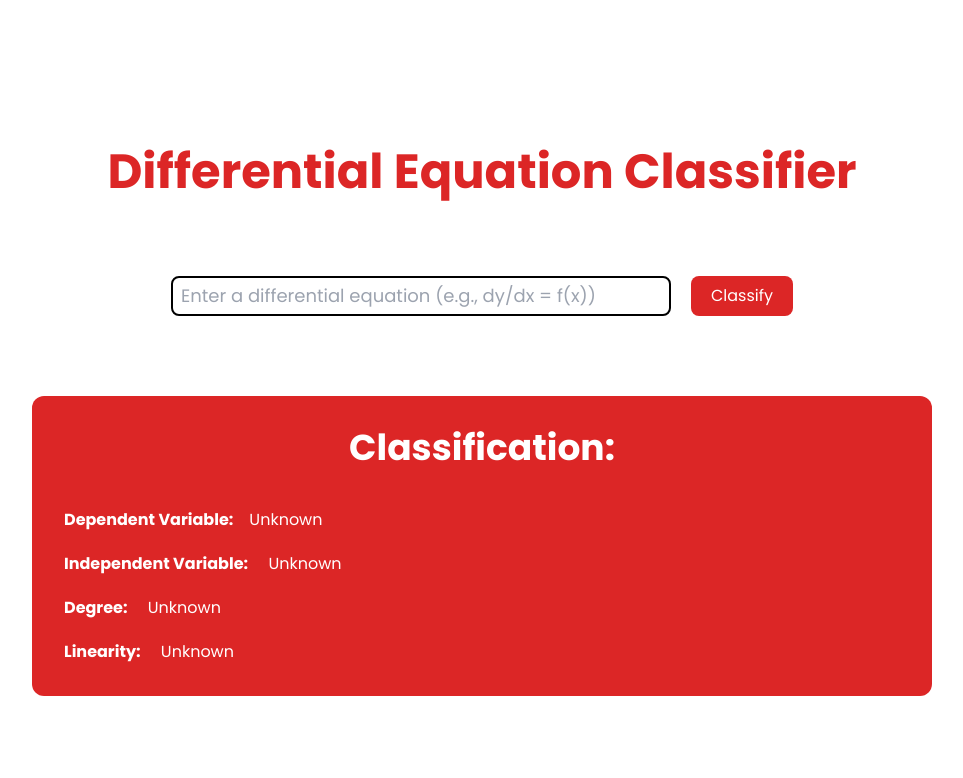
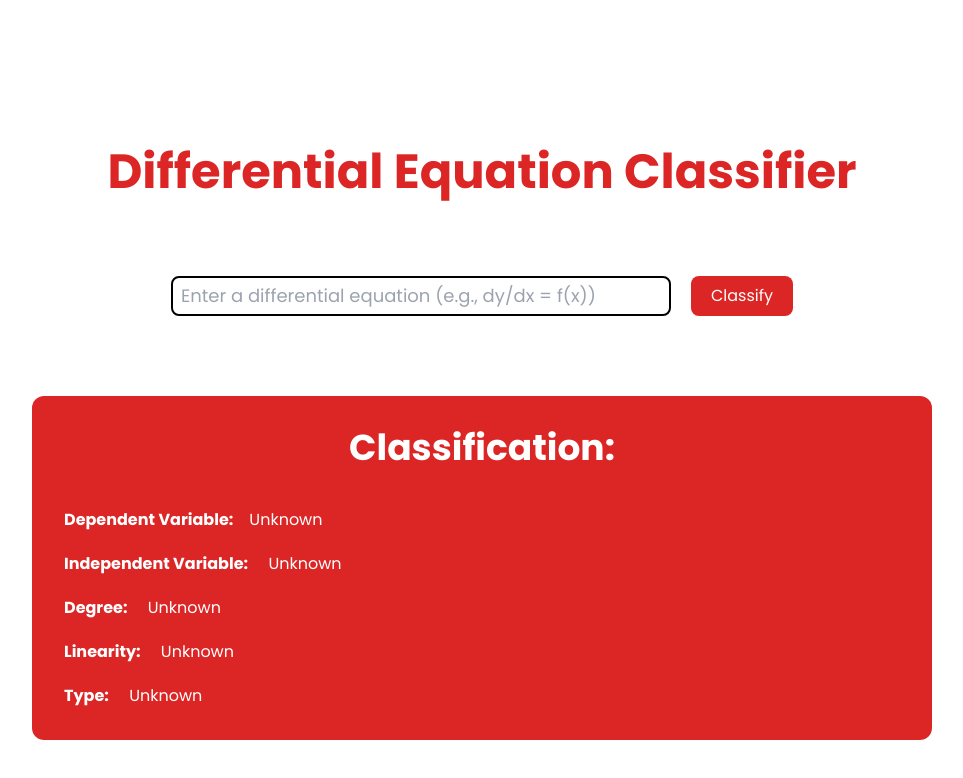
Before and after one commit to AndreJarl/DifferentialEquationsSolver, a React (Vite) app: page / in a window 1280 px wide. Shown: the part 532-1310 px from the top of the page, without its empty margins (158-1121 px from the left). Before the commit the page ends 1268 px from the top, so only its background shows below. Built offline with nearby package versions, Linux system fonts and the light colour scheme.

Commit message:
added ode&pde(unfinished)

```diff
--- a/src/components/Classi.jsx
+++ b/src/components/Classi.jsx
@@ -10,6 +10,7 @@ class Classi extends Component {
         degree: 'Unknown',
         dependentVariable: 'Unknown',
         independentVariable: 'Unknown',
+        type: 'Unknown',
       },
     };
   }
@@ -23,6 +24,9 @@ class Classi extends Component {
     const dependentVariable = equation.includes('y') ? 'y' : 'Unknown';
     const independentVariable = equation.includes('x') ? 'x' : 'Unknown';
 
+    const isPDE = equation.includes('d2y/dx2') || equation.includes('d2y/dt2') || equation.includes('partial');
+    const isODE = equation.includes('dy/dx') || equation.includes('dy/dt');
+
     const degreeMatch = equation.match(/y\^\d+/);
     const degree = degreeMatch ? degreeMatch[0].match(/\d+/)[0] : '1';
 
@@ -32,6 +36,7 @@ class Classi extends Component {
         degree,
         dependentVariable,
         independentVariable,
+        type: isPDE ? 'Partial Differential Equation' : (isODE ? 'Ordinary Differential Equation' : 'Unknown'),
       },
     });
   };
@@ -63,6 +68,7 @@ class Classi extends Component {
             <li><span className='font-bold pr-4'>Independent Variable:</span> {classification.independentVariable}</li>
             <li><span className='font-bold pr-4'>Degree:</span> {classification.degree}</li>
             <li><span className='font-bold pr-4'>Linearity:</span> {classification.linearity}</li>
+            <li><span className='font-bold pr-4'>Type:</span> {classification.type}</li>
           </ul>
         </div>
       </div>
```
